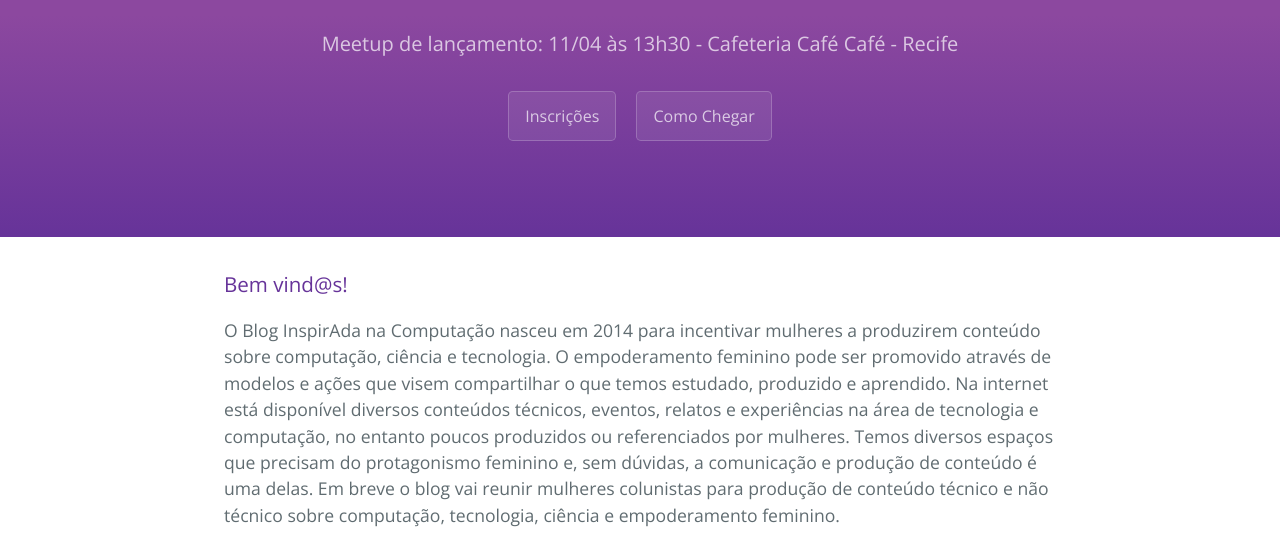
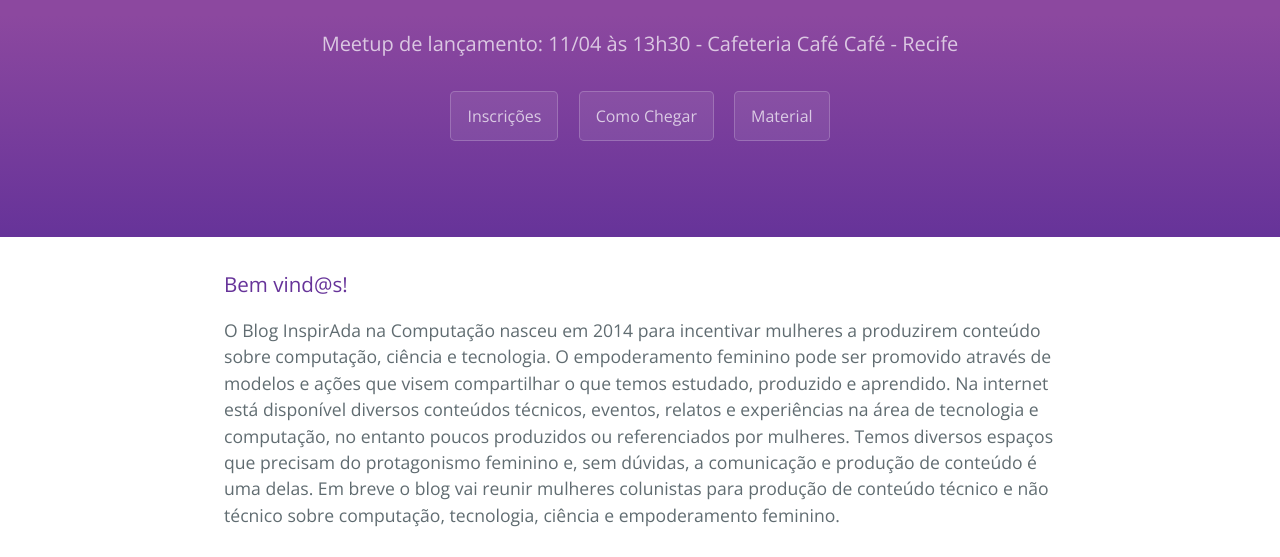
Before and after one commit to inspiradanacomputacao/do-zero-ao-deploy, a plain HTML site: page index.html in a window 1280 px wide. Shown: the part 208-765 px from the top of the page. Drawn offline with nearby package versions, Linux system fonts and the light colour scheme; a script that the page names is missing.

Commit message:
Update index.html

```diff
--- a/index.html
+++ b/index.html
@@ -16,6 +16,7 @@
       <h2 class="project-tagline">Meetup de lançamento: 11/04 às 13h30 - Cafeteria Café Café - Recife </h2>
       <a href="http://www.meetup.com/Women-Who-Code-Recife/events/221627058/" target="_blank" class="btn">Inscrições</a>
       <a href="http://goo.gl/MI2BFo" target="_blank" class="btn">Como Chegar</a>
+      <a href="https://github.com/inspiradanacomputacao/meetup-inspirada-do-zero-ao-deploy" target="_blank" class="btn">Material</a>
     </section>
 
     <section class="main-content">
```
